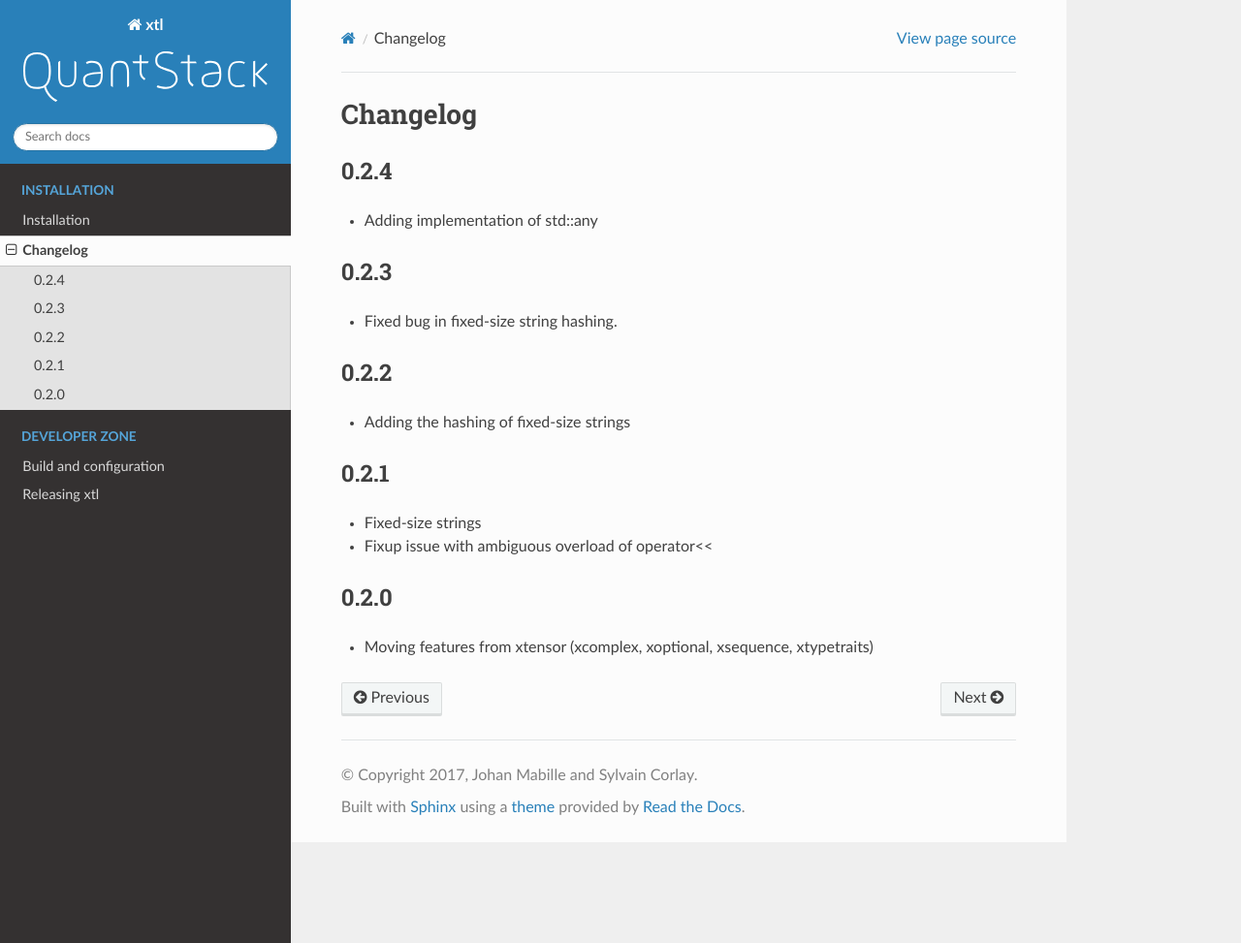
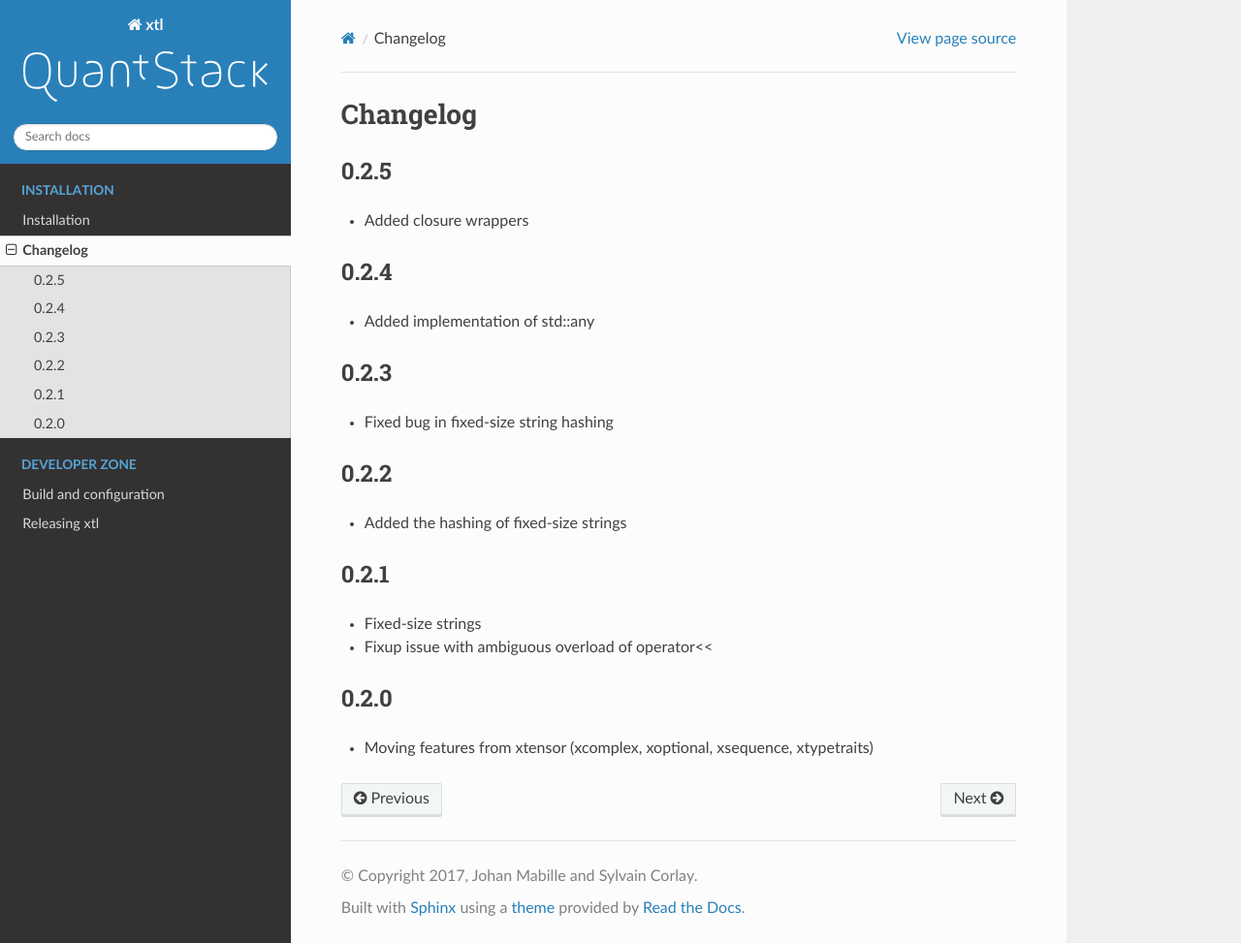
Before and after one commit to xtensor-stack/xtl, a Sphinx documentation site: the page built from docs/source/changelog.rst, in a window 1280 px wide and 973 px high. Shown: the whole window at 97% size. Built offline with Sphinx 7.4.7 and the Read the Docs theme 2.0.0, drawn with Linux system fonts in a browser that asks for light colours.

Commit message:
Release 0.2.5

```diff
--- a/docs/source/changelog.rst
+++ b/docs/source/changelog.rst
@@ -7,20 +7,25 @@
 Changelog
 =========
 
+0.2.5
+-----
+
+- Added closure wrappers
+
 0.2.4
 -----
 
-- Adding implementation of std::any
+- Added implementation of std::any
 
 0.2.3
 -----
 
-- Fixed bug in fixed-size string hashing.
+- Fixed bug in fixed-size string hashing
 
 0.2.2
 -----
 
-- Adding the hashing of fixed-size strings
+- Added the hashing of fixed-size strings
 
 0.2.1
 -----
```
Also changed, not shown: 1 other file.
